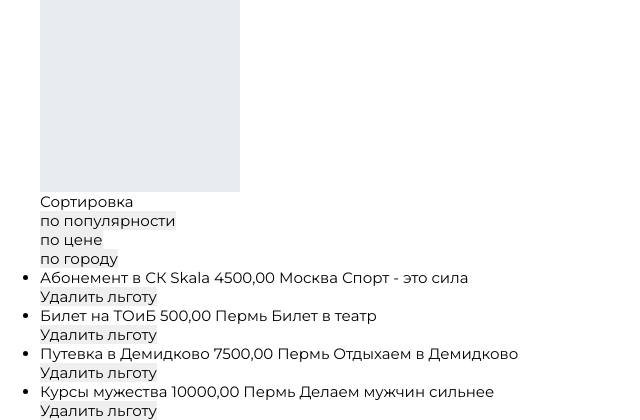
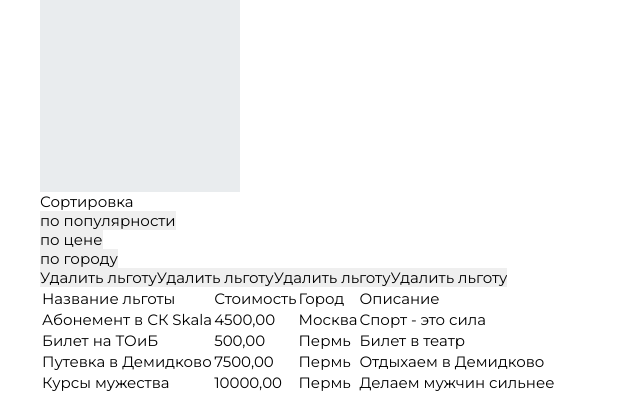
Before and after one commit to EgorLeMeilleur/prodic_perks_cafeteria, a Django app: page /sort_by_city/ in a window 1280 px wide. Shown: the part 770-1190 px from the top of the page, without its empty margins (0-640 px from the left). After the commit the page ends 1161 px from the top, so only its background shows below. Run offline with Django 4.2, Linux system fonts and the light colour scheme; a user stored in the database is signed in; data comes from the database, SQL or seed files in the repository; both versions use the stored data as it was after the commit.

Commit message:
design changes  27.05 x2

```diff
--- a/templates/benefits.html
+++ b/templates/benefits.html
@@ -38,9 +38,10 @@
                 </form>
             </div>
 
-            <ul id = "benefit-list">
+            <table id = "benefit-list">
+            <tr id = "table-title"><td>Название льготы</td> <td>Стоимость</td>  <td>Город</td> <td>Описание</td></tr>
             {% for item in benefits %}
-                <li>{{ item.name }} {{ item.price }} {{ item.city }} {{ item.description }}</li>
+                <tr><td>{{ item.name }}</td> <td>{{ item.price }}</td> <td>{{ item.city }}</td> <td>{{ item.description }}</td></tr>
                 <form method="post" action="{% url 'bought' item.pk %}" enctype="multipart/form-data">
                 {% csrf_token %}
                 {% if user.profile.position != "HR" and user.profile.position != "hr" %}
@@ -66,7 +67,7 @@
                    </form>
                 {% endif %}
                 {% endfor %}
-            </ul>
+            </table>
         </div>
     </div>
 {% endblock %}
```
Also changed, not shown: db.sqlite3.
